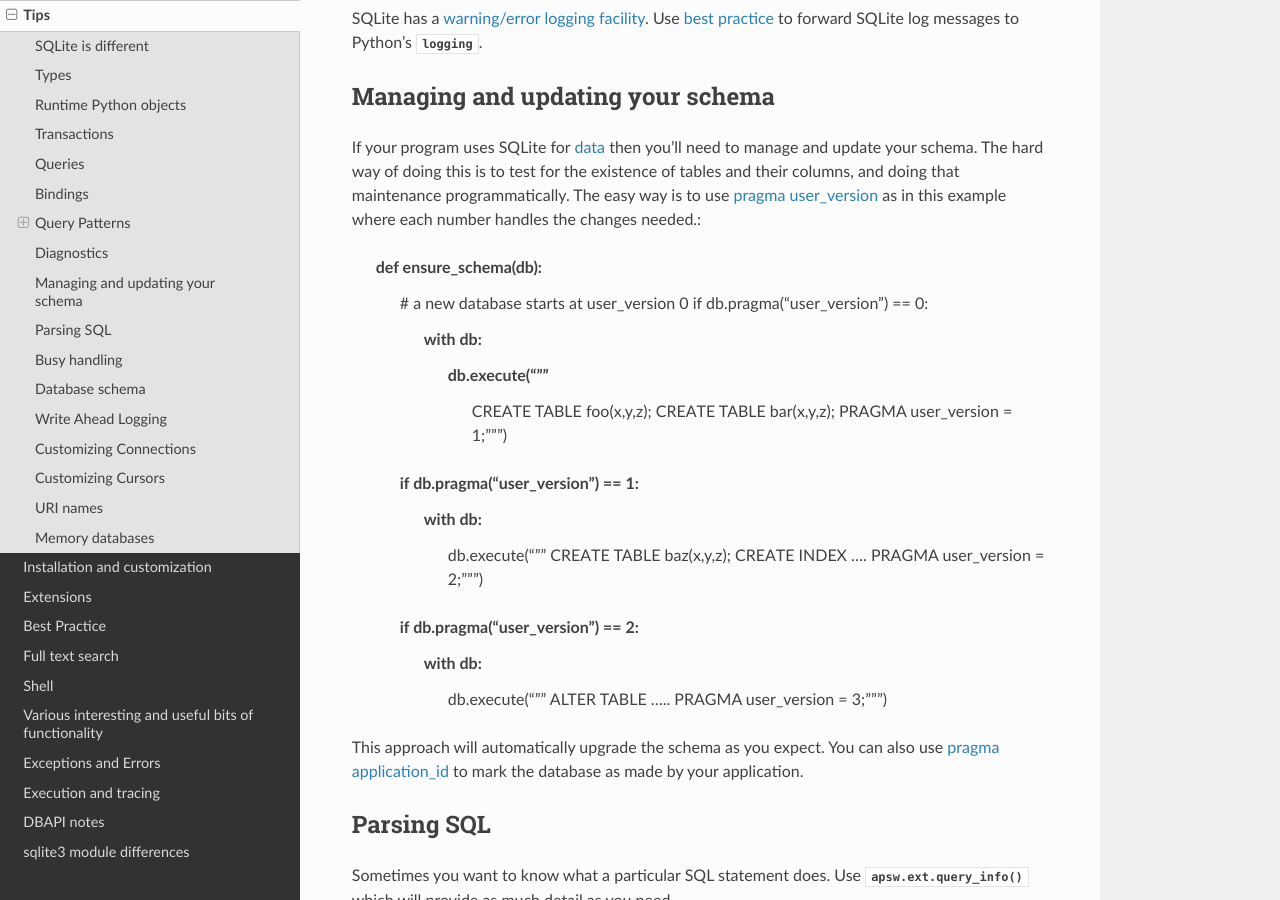
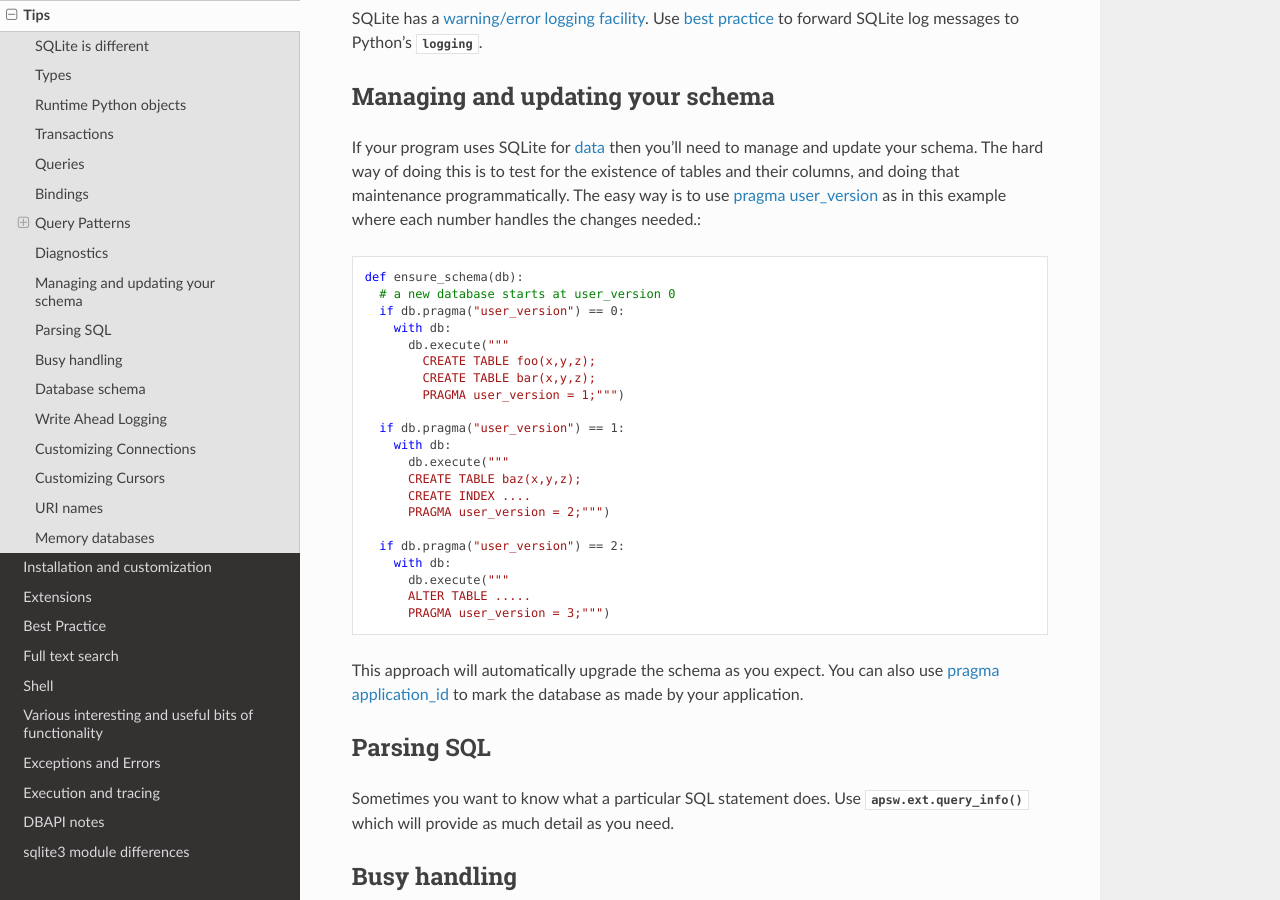
Before and after one commit to rogerbinns/apsw, a Sphinx documentation site: the page built from doc/tips.rst, in a window 1280 px wide and 900 px high, scrolled down 4845 px. Built offline with Sphinx 7.4.7 and the Read the Docs theme 3.1.0, drawn with Linux system fonts in a browser that asks for light colours; pages that are not in the unit, such as notebooks, are missing from menus; the version number is read from the project's files by our own code.

Commit message:
Correct typo

```diff
--- a/doc/tips.rst
+++ b/doc/tips.rst
@@ -293,7 +293,7 @@
 existence of tables and their columns, and doing that maintenance
 programmatically.  The easy way is to use `pragma user_version
 <https://sqlite.org/pragma.html#pragma_user_version>`__ as in this example
-where each number handles the changes needed.:
+where each number handles the changes needed.::
 
   def ensure_schema(db):
     # a new database starts at user_version 0
```
